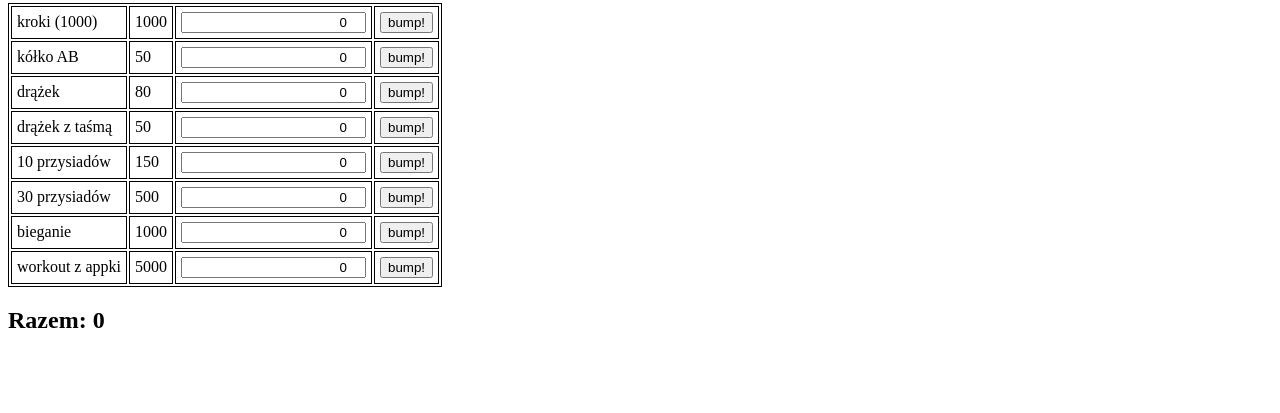
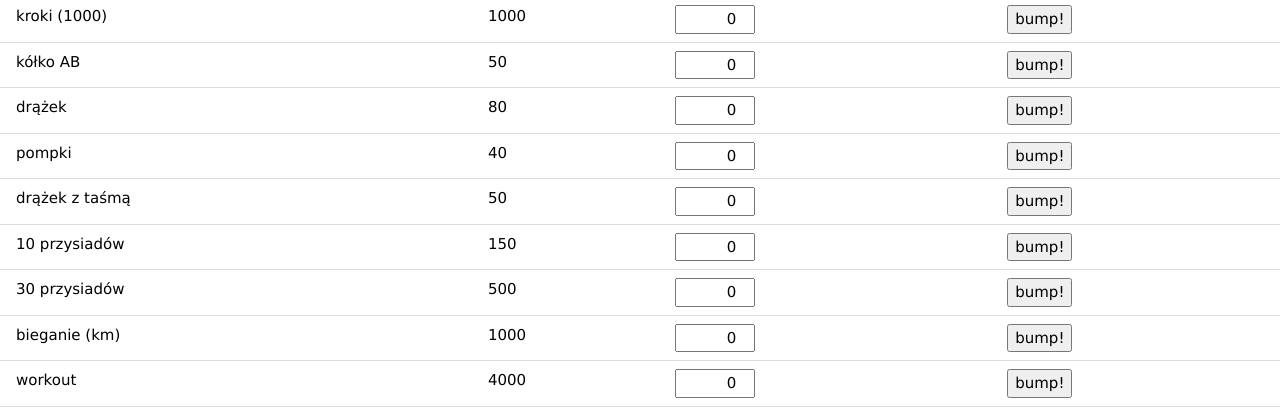
Before and after one commit to kornislaw/10k-day, a plain HTML site: page index.html in a window 1280 px wide. Shown: the part 77-490 px from the top of the page. Drawn offline with nearby package versions, Linux system fonts and the light colour scheme.

Commit message:
Użyj HTMLowego taga template do podpięcia danych z JSON-a

```diff
--- a/index.html
+++ b/index.html
@@ -2,16 +2,23 @@
 <html lang="pl">
 <head>
     <meta charset="utf-8">
+    <link rel="stylesheet" href="https://www.w3schools.com/w3css/4/w3.css">
     <style>
-        input[type=number] { text-align:right }
-        table, td {
-            border: 1px solid black;
-        }
-        td {
-            padding: 5px;
-        }
+        input[type=number] { text-align:right; width: 80px }
     </style>
     <script>
+        const data = [
+            {name: 'kroki (1000)', bonus: 1000},
+            {name: 'kółko AB', bonus: 50},
+            {name: 'drążek', bonus: 80},
+            {name: 'pompki', bonus: 40},
+            {name: 'drążek z taśmą', bonus: 50},
+            {name: '10 przysiadów', bonus: 150},
+            {name: '30 przysiadów', bonus: 500},
+            {name: 'bieganie (km)', bonus: 1000},
+            {name: 'workout', bonus: 4000},
+        ];
+
         function get_int(id) {
             if (document.getElementById(id).value === undefined) {
                 return parseInt(document.getElementById(id).innerHTML)
@@ -21,14 +28,13 @@
         }
 
         function refresh_total() {
-            let num_of_exs = 8;
             let bonus_id_name = 0;
             let count_id_name = 0;
             let total_count = 0;
 
-            for (let i=1; i<=num_of_exs; i++) {
-                bonus_id_name = 'ex_0'+i+'_bonus';
-                count_id_name = 'ex_0'+i+'_count';
+            for (let i=1; i <= data.length; i++) {
+                bonus_id_name = 'ex_'+i+'_bonus';
+                count_id_name = 'ex_'+i+'_count';
                 total_count += get_int(bonus_id_name) * get_int(count_id_name);
             }
             document.getElementById('total_points').innerHTML = total_count;
@@ -50,6 +56,24 @@
             return today;
         }
 
+        document.addEventListener("DOMContentLoaded", () => {
+            const template = document.getElementById("excercise-template");
+            const table = document.getElementById("excercise-table");
+
+            for (let i in data) {
+                j = parseInt(i)+1;
+                const instance = document.importNode(template.content, true);
+
+                instance.getElementById("ex_name").textContent = data[i].name;
+                instance.getElementById("ex_name").id = "ex_"+j+"_name";
+                instance.getElementById("ex_bonus").textContent = data[i].bonus;
+                instance.getElementById("ex_bonus").id = "ex_"+j+"_bonus";
+
+                instance.getElementById("ex_count").id = "ex_"+j+"_count";
+                table.appendChild(instance);
+            }
+        });
+
         window.onbeforeunload = function(event) {
             return confirm("Confirm refresh");
         };
@@ -57,55 +81,24 @@
 </head>
 
 <body>
+
+    <template id="excercise-template">
+        <tr>
+            <td id="ex_name"></td>
+            <td id="ex_bonus"></td>
+            <td>
+                <input id="ex_count" type="number" value="0" class="ex_count" onchange="refresh_total()">
+            </td>
+            <td class="action">
+                <button id="action" onclick="bump(this.parentNode.parentNode.querySelector('.ex_count').id)">bump!</button>
+            </td>
+        </tr>
+    </template>
+
     <h1 id="date_header"><script>document.write(today())</script></h1>
 
 
-    <table>
-        <tr>
-            <td>kroki (1000)</td>
-            <td id="ex_01_bonus">1000</td>
-            <td>
-                <input type="number" value="0" class="ex_count" id="ex_01_count" size="6" maxlength="5" onchange="refresh_total()">
-            </td>
-            <td>
-                <button onclick="bump('ex_01_count')">bump!</button>
-            </td>
-        </tr>
-        <tr>
-            <td>kółko AB</td> <td id="ex_02_bonus">50</td>
-            <td><input type="number" value="0" class="ex_count" id="ex_02_count" maxlength="5" onchange="refresh_total()"></td>
-            <td><button onclick="bump('ex_02_count')">bump!</button></td>
-        </tr>
-        <tr>
-            <td>drążek</td> <td id="ex_03_bonus">80</td>
-            <td><input type="number" value="0" class="ex_count" id="ex_03_count" maxlength="5" onchange="refresh_total()"></td>
-            <td><button onclick="bump('ex_03_count')">bump!</button></td>
-        </tr>
-        <tr>
-            <td>drążek z taśmą</td> <td id="ex_04_bonus">50</td>
-            <td><input type="number" value="0" class="ex_count" id="ex_04_count" maxlength="5" onchange="refresh_total()"></td>
-            <td><button onclick="bump('ex_04_count')">bump!</button></td>
-        </tr>
-        <tr>
-            <td>10 przysiadów</td> <td id="ex_05_bonus">150</td>
-            <td><input type="number" value="0" class="ex_count" id="ex_05_count" maxlength="5" onchange="refresh_total()"></td>
-            <td><button onclick="bump('ex_05_count')">bump!</button></td>
-        </tr>
-        <tr>
-            <td>30 przysiadów</td> <td id="ex_06_bonus">500</td>
-            <td><input type="number" value="0" class="ex_count" id="ex_06_count" maxlength="5" onchange="refresh_total()"></td>
-            <td><button onclick="bump('ex_06_count')">bump!</button></td>
-        </tr>
-        <tr>
-            <td>bieganie</td> <td id="ex_07_bonus">1000</td>
-            <td><input type="number" value="0" class="ex_count" id="ex_07_count" maxlength="5" onchange="refresh_total()"></td>
-            <td><button onclick="bump('ex_07_count')">bump!</button></td>
-        </tr>
-        <tr>
-            <td>workout z appki</td> <td id="ex_08_bonus">5000</td>
-            <td><input type="number" value="0" class="ex_count" id="ex_08_count" maxlength="5" onchange="refresh_total()"></td>
-            <td><button onclick="bump('ex_08_count')">bump!</button></td>
-        </tr>
+    <table id="excercise-table" class="w3-table w3-bordered w3-striped">
     </table>
     <h2> Razem: <span id="total_points">0</span> </h2>
 
```
